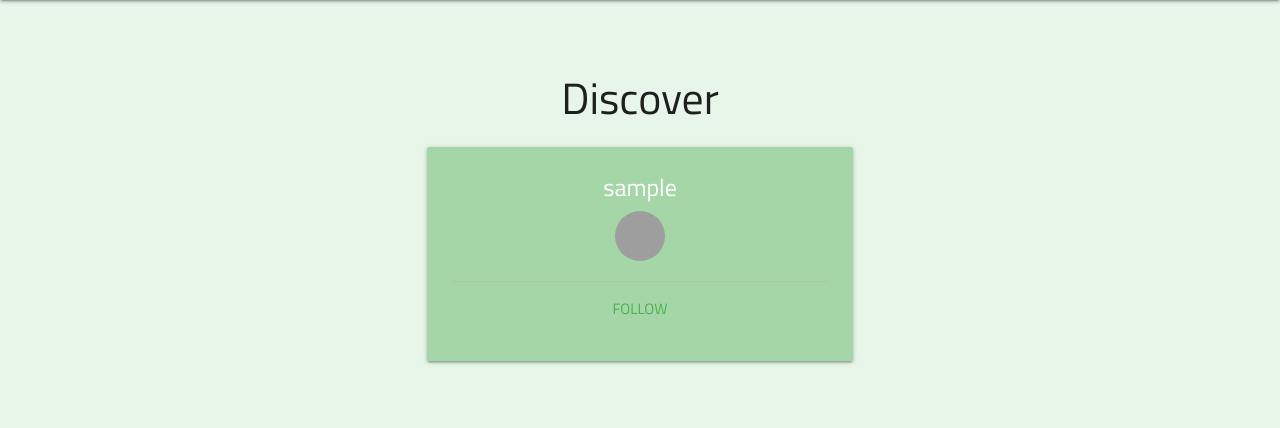
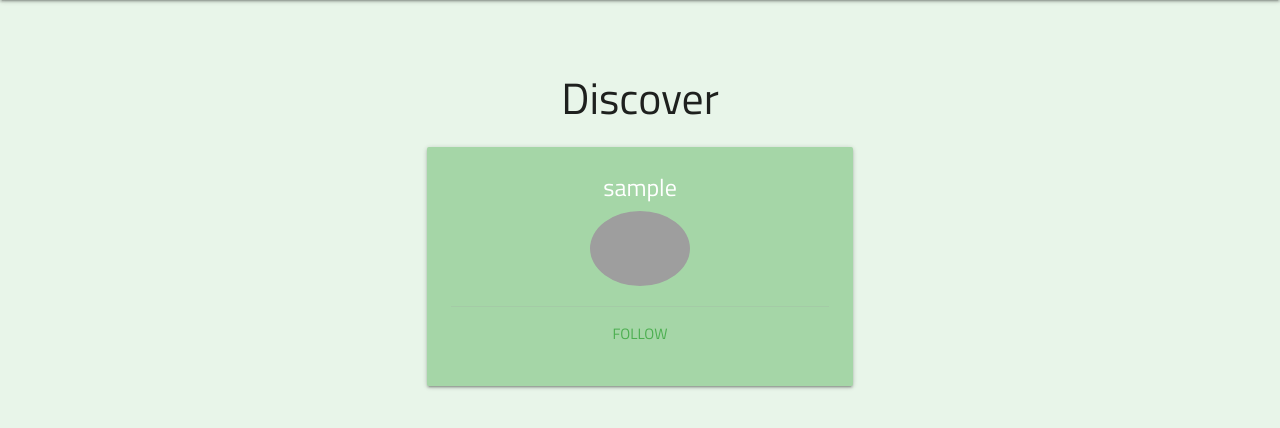
Before and after one commit to Cory44/micro-blog, a Django app: template micro/templates/micro/discover.html in a window 1280 px wide. Shown: the part 64-492 px from the top of the page. Run offline with Django 3.2, Linux system fonts and the light colour scheme; the template is opened without the code that fills it: values that come from a table or form of the project are taken from there, others are empty; the visitor is signed in with stand-in values (Sample User, id 1); data comes from the database, SQL or seed files in the repository; grey boxes are pictures that could not be loaded.

Commit message:
Changed username error on profile view, minor css changes

```diff
--- a/micro/static/micro/css/styles.css
+++ b/micro/static/micro/css/styles.css
@@ -22,3 +22,10 @@ p input:focus {
   height: 50px;
   border-radius: 50%;
 }
+
+.discoverImg {
+  object-fit: cover;
+  width: 100px;
+  height: 75px;
+  border-radius: 50%;
+}
--- a/micro/templates/micro/includes/users.html
+++ b/micro/templates/micro/includes/users.html
@@ -7,9 +7,9 @@
 
           <div class="col m12 center-align">
             {% if user.userprofile.profile_image %}
-              <img src="{{user.userprofile.profile_image.url}}" class="postImg">
+              <img src="{{user.userprofile.profile_image.url}}" class="discoverImg">
             {% else %}
-              <img src="https://micro-static.s3.amazonaws.com/media/default.png" class="postImg">
+              <img src="https://micro-static.s3.amazonaws.com/media/default.png" class="discoverImg">
             {% endif %}
           </div>
 
--- a/micro/templates/micro/profile.html
+++ b/micro/templates/micro/profile.html
@@ -3,14 +3,14 @@
 {% block content %}
   <div class="row">
     <div class="col l4 m8 offset-m2 s12 center-align">
-      <h3>{{request.user.display_name}}</h3><br>
+      <h3>{{user.display_name}}</h3><br>
 
       {% if user.userprofile.profile_image %}
         <img src="{{user.userprofile.profile_image.url}}" class="profileImg"><br>
       {% elif username == request.user.username  %}
         {% include 'micro/includes/image_form.html' %}
       {% else %}
-        <img src="/media/default.png" class="profileImg">
+        <img src="https://micro-static.s3.amazonaws.com/media/default.png" class="profileImg">
       {% endif %}
 
       {% if username == request.user.username %}
```
